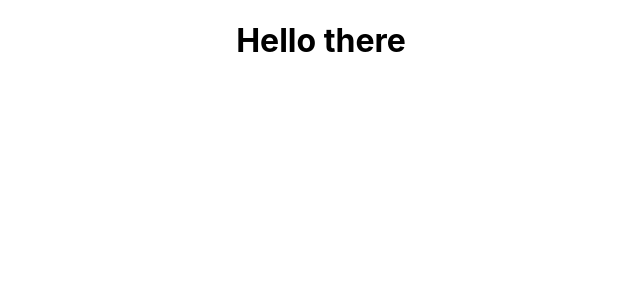
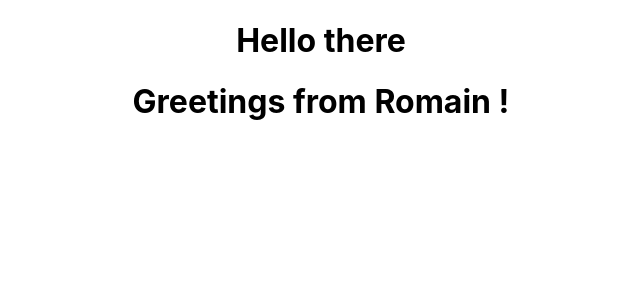
Before and after one commit to romainh3nry/react-typescript-learning, a React (Create React App) app: page / in a window 1280 px wide. Shown: the top 300 px of the page, without its empty margins (319-959 px from the left). Built offline with nearby package versions, Linux system fonts and the light colour scheme.

Commit message:
Typing props

```diff
--- a/src/code/App.tsx
+++ b/src/code/App.tsx
@@ -1,10 +1,12 @@
 import React from 'react';
 import '../css/App.css';
+import { Greet } from "./Greet";
 
-export const App = () => {
+const App = () => {
   return (
     <div className="App">
       <h1>Hello there</h1>
+      <Greet name="Romain" />
     </div>
   );
 }
--- /dev/null
+++ b/src/code/Greet.tsx
@@ -0,0 +1,9 @@
+type GreetProps = {
+    name: string
+}
+
+export const Greet = (props: GreetProps) => {
+    return (
+        <h1>Greetings from {props.name} !</h1>
+    )
+};
```
